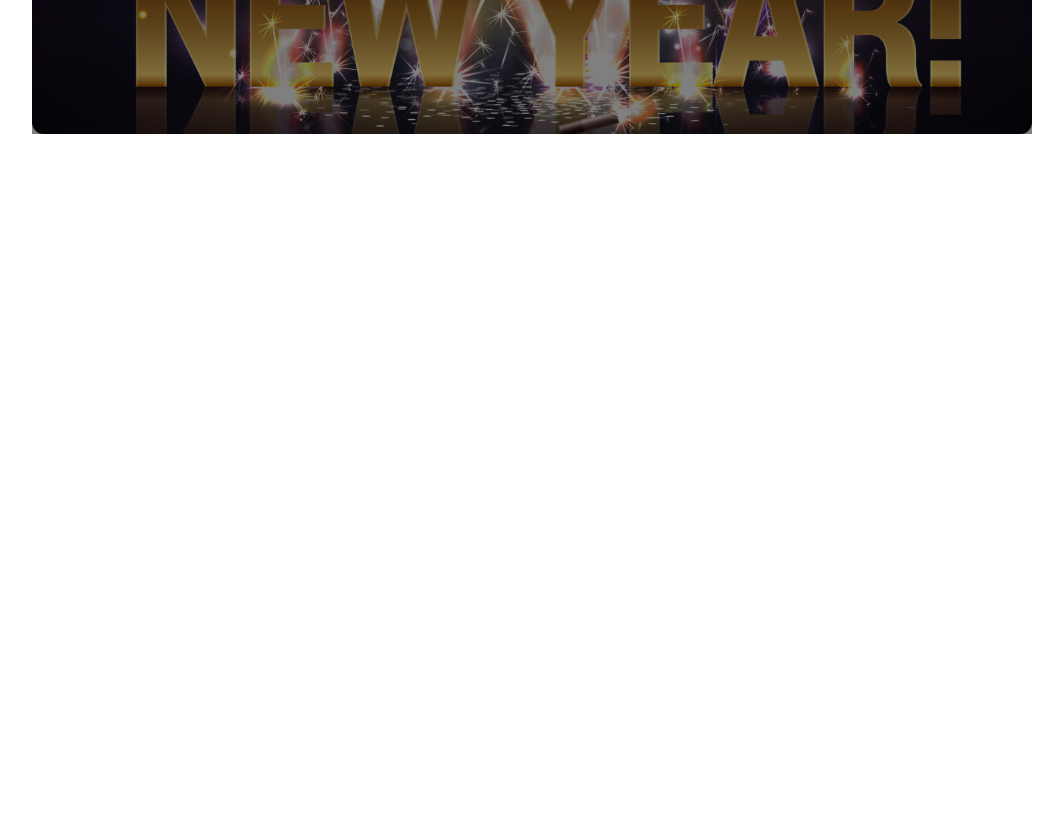
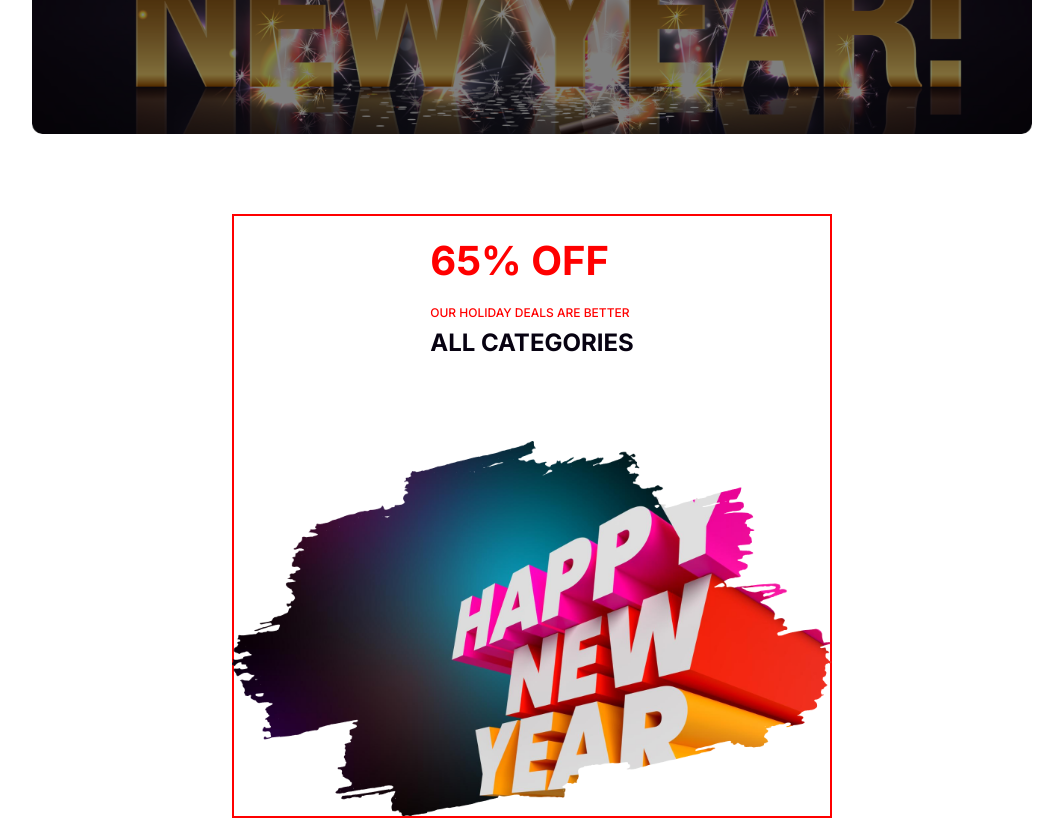
Before and after one commit to msbabor/new-year-offers, a plain HTML site: page index.html in a window 1280 px wide. Shown: the part 340-1160 px from the top of the page, without its empty margins (108-1171 px from the left). Before the commit the page ends 800 px from the top, so only its background shows below. Drawn offline with Linux system fonts and the light colour scheme.

Commit message:
added 65% discount offer

```diff
--- a/index.html
+++ b/index.html
@@ -15,7 +15,20 @@
             </div>
         </section>
     </header>
-    <main></main>
+    <main>
+        <!-- 65% discount offer start here -->
+         <section class="second-section-container">
+            <div class="second-section-content">
+                <h1>65% OFF</h1>
+                <p>OUR HOLIDAY DEALS ARE BETTER</p>
+                <h2>ALL CATEGORIES</h2>
+            </div>
+            <div class="second-section-image">
+                <img src="images/new-year1.png" alt="new year image">
+            </div>
+         </section>
+        <!-- 65% discount offer ends here -->
+    </main>
     <footer></footer>
 </body>
 </html>
--- a/style/style.css
+++ b/style/style.css
@@ -1,4 +1,5 @@
 @import url('https://fonts.googleapis.com/css2?family=Merriweather:ital,wght@0,300;0,400;0,700;0,900;1,300;1,400;1,700;1,900&family=Open+Sans:ital,wght@0,300..800;1,300..800&family=Work+Sans:ital,wght@0,100..900;1,100..900&display=swap');
+@import url('https://fonts.googleapis.com/css2?family=Inter:wght@100..900&display=swap');
 
 *{
     box-sizing: border-box;
@@ -10,7 +11,7 @@ body{
 }
 /* banner section start here */
 .banner-container{
-    width: 1000px;
+    max-width: 1000px;
     height: 454px;
     margin: 0 auto;
     margin-top: 20px;
@@ -20,6 +21,7 @@ body{
     background-repeat: no-repeat;
     background-size: cover;
     background-blend-mode: overlay;
+    border-radius: 10px;
 }
 
 .banner-content{
@@ -36,6 +38,53 @@ body{
 }
 .banner-content h1{
     font-size: 40px;
-font-weight: 900;
+    font-weight: 900;
 }
-/* banner section ended here */
+/* banner section ends here */
+
+/* second-section-container start here */
+.second-section-container{
+    max-width: 600px;
+    height: 604px;
+    border: 2px solid red;
+    margin: 0 auto;
+    margin-top: 80px;
+    display: flex;
+    flex-direction: column;
+    justify-content: center;
+    align-items: center;
+}
+.second-section-content{
+    height: 229px;
+    margin-top: 20px;
+}
+.second-section-content h1{
+    font-family: "Inter", sans-serif;
+    color: rgb(255, 0, 0);
+    font-size: 40px;
+    font-weight: 700;
+    margin-bottom: 20px;
+}
+.second-section-content p{
+    color: rgb(255, 0, 0);
+    font-family: Inter;
+    font-size: 12px;
+    font-weight: 500;
+    margin-bottom: 8px;
+}
+.second-section-content h2{
+    color: rgb(7, 2, 17);
+    font-family: Inter;
+    font-size: 24px;
+    font-weight: 700;
+    margin-bottom: 16px;
+}
+.second-section-image{
+    width: 600px;
+    height: 375px;
+}
+.second-section-image img{
+    height: 100%;
+    width: 100%;
+}
+/* second-section-container ends here */
```
